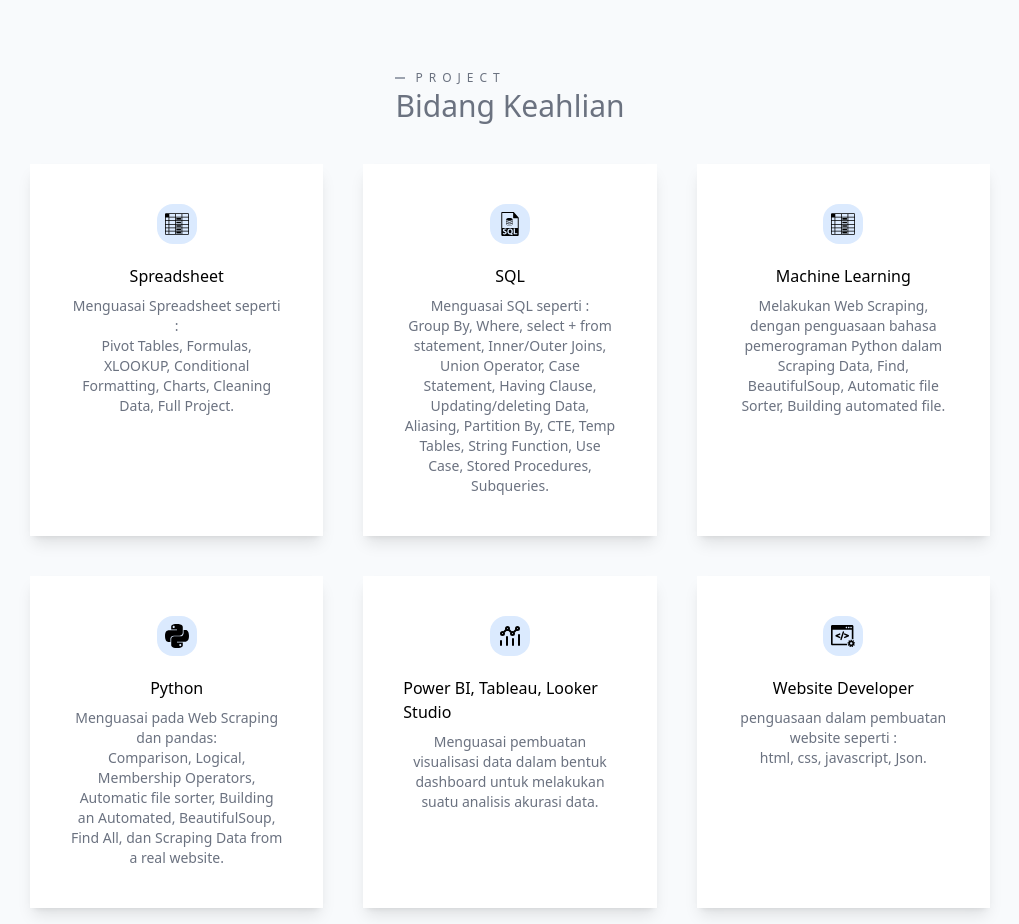
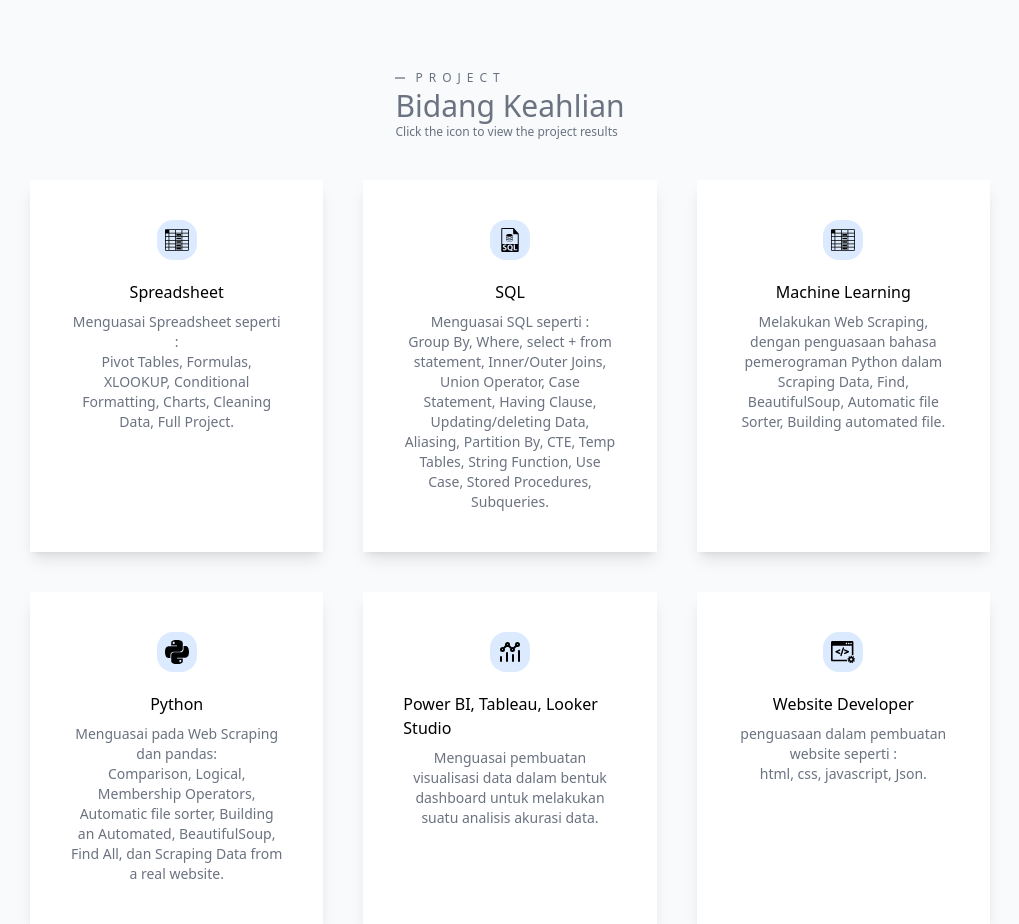
Before and after one commit to aryanriyanto/portofolio, a website: page public/index.html in a window 1280 px wide. Shown: the part 800-1724 px from the top of the page, without its empty margins (130-1149 px from the left). Drawn offline with Linux system fonts and the light colour scheme.

Commit message:
Update index.html

```diff
--- a/public/index.html
+++ b/public/index.html
@@ -72,15 +72,21 @@
 							</h2>
 						</div>
 						<h3 class="text-3xl">Bidang Keahlian</h3>
+						<h2 class="sizeto text-xs font-extralight">
+							Click the icon to view the project results
+						</h2>
 					</div>
 				</div>
 
 				<div id= "Projects"class="grid grid-cols-3 gap-10 py-10"> <!-- cards -->
+
 					<div class="rounded-lg bg-white shadow-lg">
 						<div class="flex flex-col items-center py-10 px-10">
 							<div class="h-10 w-10 p-2 bg-blue-100 rounded-2xl">
-								<img class="w-full" src="img/spreadsheet-column-svgrepo-com.svg" alt="" >
-							</div>
+								<a href="https://github.com/aryanriyanto/excel-Project/blob/main/Excel%20Project%20Dataset.xlsx">
+									<img class="w-full" src="img/spreadsheet-column-svgrepo-com.svg" alt="" >
+								</a>
+								</div>
 							<h4 class="text-black mt-5">
 								Spreadsheet
 							</h4>
```
